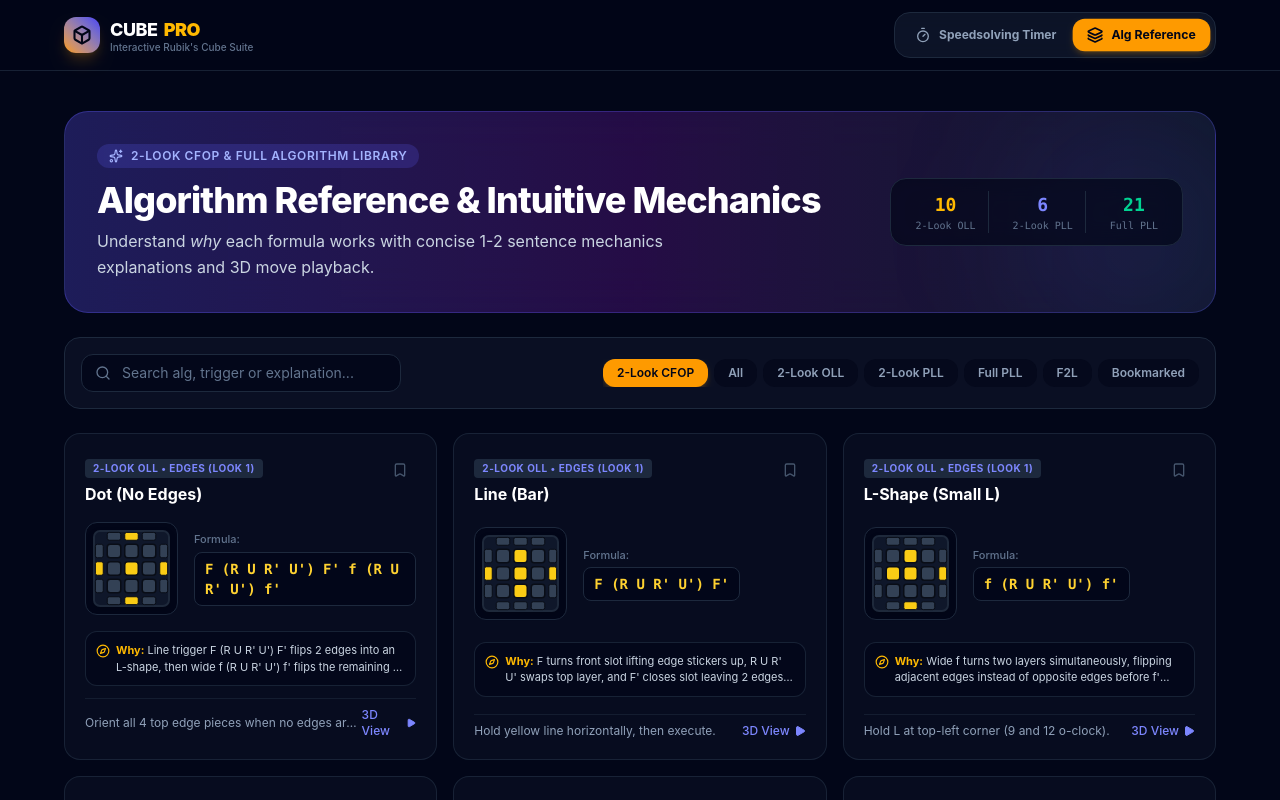
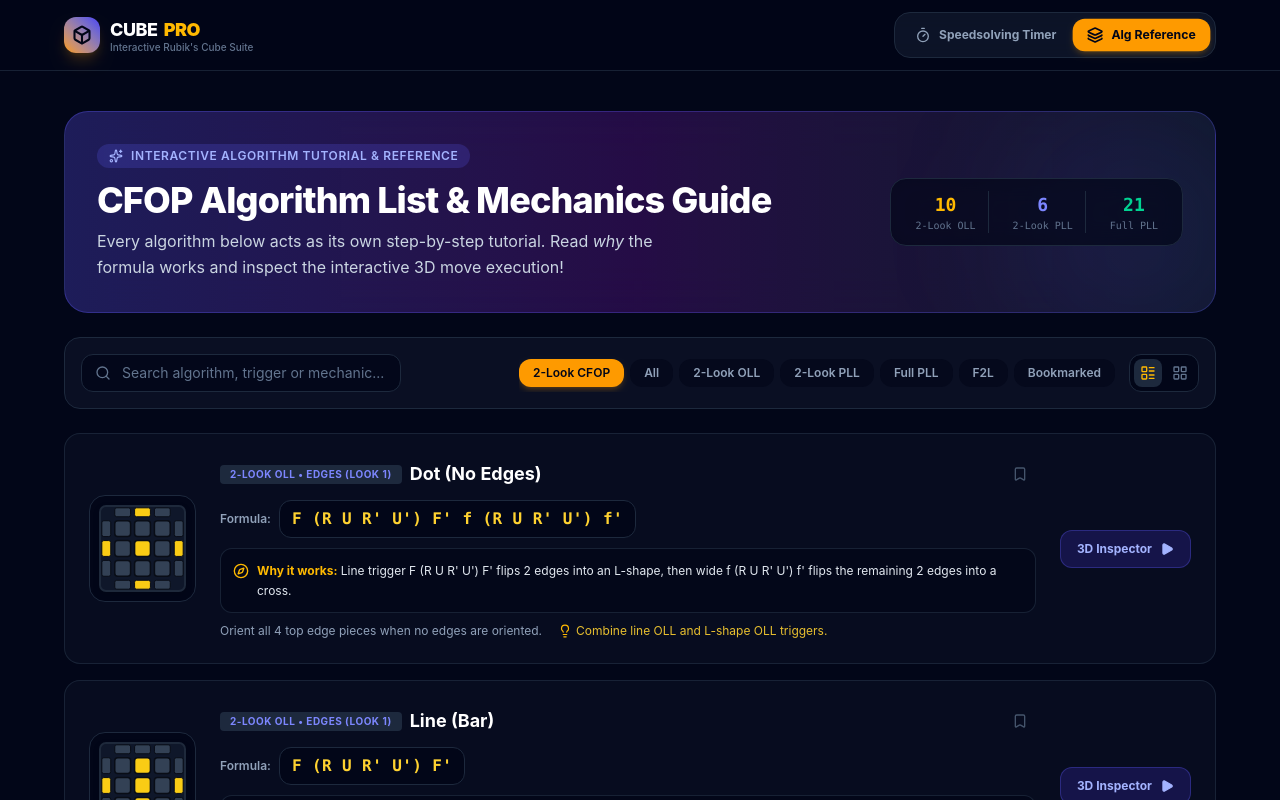
Before and after one commit to Shangmin-Chen/cube, a React (Vite) app: page / in a window 1280 px wide. Both pictures are taken after a click on the button "Alg Reference". Shown: the top 800 px of the page. Built offline with nearby package versions, Linux system fonts and the light colour scheme.

Commit message:
Format Algorithm Reference as a tutorial-style list of algorithms with concise mechanics

```diff
--- a/src/components/AlgReferenceTab.tsx
+++ b/src/components/AlgReferenceTab.tsx
@@ -3,11 +3,12 @@ import { OLL_2LOOK_CASES, PLL_2LOOK_CASES, FULL_PLL_CASES, F2L_HIGHLIGHTS } from
 import type { AlgCase } from '../types/cube';
 import { AlgDiagram } from './AlgDiagram';
 import { RubiksCube3D } from './RubiksCube3D';
-import { Search, Bookmark, Play, X, Sparkles, Lightbulb, Compass } from 'lucide-react';
+import { Search, Bookmark, Play, X, Sparkles, Lightbulb, Compass, LayoutList, LayoutGrid } from 'lucide-react';
 
 export const AlgReferenceTab: React.FC = () => {
   const [searchQuery, setSearchQuery] = useState('');
   const [selectedSubcategory, setSelectedSubcategory] = useState<string>('2-Look CFOP');
+  const [viewMode, setViewMode] = useState<'list' | 'grid'>('list');
   const [selectedCase, setSelectedCase] = useState<AlgCase | null>(null);
   const [bookmarkedIds, setBookmarkedIds] = useState<string[]>(() => {
     const saved = localStorage.getItem('cfop_bookmarks');
@@ -50,19 +51,19 @@ export const AlgReferenceTab: React.FC = () => {
 
   return (
     <div className="flex flex-col gap-6 max-w-6xl mx-auto py-4">
-      {/* Hero Banner for Algorithm Reference */}
+      {/* Hero Banner for Algorithm Tutorial List */}
       <div className="bg-gradient-to-r from-indigo-900/60 via-purple-900/40 to-slate-900 border border-indigo-500/30 rounded-3xl p-8 backdrop-blur-xl relative overflow-hidden">
         <div className="absolute -right-12 -bottom-12 w-64 h-64 bg-indigo-500/10 rounded-full blur-3xl" />
         <div className="flex flex-col md:flex-row items-start md:items-center justify-between gap-6 relative z-10">
           <div>
             <div className="inline-flex items-center gap-2 px-3 py-1 rounded-full bg-indigo-500/20 text-indigo-300 text-xs font-semibold uppercase tracking-wider mb-3">
-              <Sparkles className="w-3.5 h-3.5" /> 2-Look CFOP & Full Algorithm Library
+              <Sparkles className="w-3.5 h-3.5" /> Interactive Algorithm Tutorial & Reference
             </div>
             <h1 className="text-3xl md:text-4xl font-extrabold text-white tracking-tight">
-              Algorithm Reference & Intuitive Mechanics
+              CFOP Algorithm List & Mechanics Guide
             </h1>
             <p className="text-slate-300 mt-2 max-w-xl text-sm md:text-base leading-relaxed">
-              Understand <i>why</i> each formula works with concise 1-2 sentence mechanics explanations and 3D move playback.
+              Every algorithm below acts as its own step-by-step tutorial. Read <i>why</i> the formula works and inspect the interactive 3D move execution!
             </p>
           </div>
 
@@ -83,14 +84,14 @@ export const AlgReferenceTab: React.FC = () => {
         </div>
       </div>
 
-      {/* Search and Filters Bar */}
+      {/* Search, Filter, and View Mode Bar */}
       <div className="flex flex-col md:flex-row items-center justify-between gap-4 bg-slate-900/60 p-4 rounded-2xl border border-slate-800">
         {/* Search input */}
         <div className="relative w-full md:w-80">
           <Search className="w-4 h-4 absolute left-3.5 top-1/2 -translate-y-1/2 text-slate-500" />
           <input
             type="text"
-            placeholder="Search alg, trigger or explanation..."
+            placeholder="Search algorithm, trigger or mechanic..."
             value={searchQuery}
             onChange={e => setSearchQuery(e.target.value)}
             className="w-full bg-slate-950/80 border border-slate-800 rounded-xl pl-10 pr-4 py-2 text-sm text-slate-200 placeholder-slate-500 focus:outline-none focus:border-indigo-500 transition-colors"
@@ -112,10 +113,114 @@ export const AlgReferenceTab: React.FC = () => {
               {cat}
             </button>
           ))}
+
+          {/* View Toggle (List vs Grid) */}
+          <div className="flex items-center gap-1 bg-slate-950 p-1 rounded-xl border border-slate-800 ml-2 shrink-0">
+            <button
+              onClick={() => setViewMode('list')}
+              className={`p-1.5 rounded-lg text-xs transition-colors ${
+                viewMode === 'list' ? 'bg-slate-800 text-amber-400' : 'text-slate-500 hover:text-slate-300'
+              }`}
+              title="List View (Tutorial Format)"
+            >
+              <LayoutList className="w-4 h-4" />
+            </button>
+            <button
+              onClick={() => setViewMode('grid')}
+              className={`p-1.5 rounded-lg text-xs transition-colors ${
+                viewMode === 'grid' ? 'bg-slate-800 text-amber-400' : 'text-slate-500 hover:text-slate-300'
+              }`}
+              title="Grid View"
+            >
+              <LayoutGrid className="w-4 h-4" />
+            </button>
+          </div>
         </div>
       </div>
 
-      {/* Algorithm Grid */}
+      {/* Algorithm List View */}
+      {viewMode === 'list' ? (
+        <div className="flex flex-col gap-4">
+          {filteredCases.map(c => {
+            const isBookmarked = bookmarkedIds.includes(c.id);
+            return (
+              <div
+                key={c.id}
+                onClick={() => setSelectedCase(c)}
+                className="group flex flex-col md:flex-row items-start md:items-center justify-between gap-6 bg-slate-900/40 hover:bg-slate-900/80 border border-slate-800/80 hover:border-indigo-500/50 rounded-2xl p-6 cursor-pointer transition-all duration-200 hover:shadow-xl hover:shadow-indigo-500/5"
+              >
+                {/* 2D Diagram */}
+                {c.topGrid && (
+                  <div className="shrink-0 bg-slate-950 p-2.5 rounded-2xl border border-slate-800 self-center md:self-auto">
+                    <AlgDiagram topGrid={c.topGrid} borderColors={c.borderColors} size={85} />
+                  </div>
+                )}
+
+                {/* Alg Details & Why Mechanics */}
+                <div className="flex-1 flex flex-col gap-2.5 w-full">
+                  <div className="flex items-center justify-between gap-2">
+                    <div className="flex items-center gap-2">
+                      <span className="px-2.5 py-0.5 rounded text-[10px] font-bold uppercase tracking-wider bg-slate-800 text-indigo-400">
+                        {c.subcategory} • {c.group}
+                      </span>
+                      <h3 className="text-lg font-bold text-white group-hover:text-amber-400 transition-colors">
+                        {c.name}
+                      </h3>
+                    </div>
+
+                    <button
+                      onClick={e => toggleBookmark(c.id, e)}
+                      className={`p-2 rounded-lg transition-colors ${
+                        isBookmarked
+                          ? 'text-amber-400 bg-amber-400/10'
+                          : 'text-slate-600 hover:text-slate-400 hover:bg-slate-800'
+                      }`}
+                    >
+                      <Bookmark className={`w-4 h-4 ${isBookmarked ? 'fill-amber-400' : ''}`} />
+                    </button>
+                  </div>
+
+                  {/* Primary Formula */}
+                  <div className="flex flex-wrap items-center gap-2">
+                    <span className="text-xs text-slate-400 font-semibold">Formula:</span>
+                    <code className="text-base font-mono font-bold text-amber-300 bg-slate-950 px-3 py-1.5 rounded-xl border border-slate-800 tracking-wide">
+                      {c.primaryAlg}
+                    </code>
+                  </div>
+
+                  {/* Why this formula works (Tutorial Explanation) */}
+                  {c.why && (
+                    <div className="bg-slate-950/70 p-3 rounded-xl border border-slate-800/80 text-xs text-slate-200 flex items-start gap-2">
+                      <Compass className="w-4 h-4 text-amber-400 shrink-0 mt-0.5" />
+                      <p className="leading-relaxed">
+                        <strong className="text-amber-400">Why it works:</strong> {c.why}
+                      </p>
+                    </div>
+                  )}
+
+                  {/* Recognition & Description */}
+                  <div className="flex flex-wrap items-center gap-4 text-xs text-slate-400">
+                    <span>{c.description}</span>
+                    {c.tips && (
+                      <span className="text-amber-300/90 flex items-center gap-1">
+                        <Lightbulb className="w-3.5 h-3.5 text-amber-400" /> {c.tips}
+                      </span>
+                    )}
+                  </div>
+                </div>
+
+                {/* 3D View Button */}
+                <div className="shrink-0 self-end md:self-center">
+                  <button className="flex items-center gap-2 px-4 py-2.5 rounded-xl bg-indigo-600/20 hover:bg-indigo-600 text-indigo-300 hover:text-white border border-indigo-500/30 text-xs font-bold transition-all group-hover:scale-105">
+                    3D Inspector <Play className="w-3.5 h-3.5 fill-current" />
+                  </button>
+                </div>
+              </div>
+            );
+          })}
+        </div>
+      ) : (
+        /* Grid View */
         <div className="grid grid-cols-1 md:grid-cols-2 lg:grid-cols-3 gap-4">
           {filteredCases.map(c => {
             const isBookmarked = bookmarkedIds.includes(c.id);
@@ -184,6 +289,7 @@ export const AlgReferenceTab: React.FC = () => {
             );
           })}
         </div>
+      )}
 
       {/* 3D Algorithm Viewer Modal */}
       {selectedCase && (
```
Lines whose indentation alone changed are shown as unchanged.
